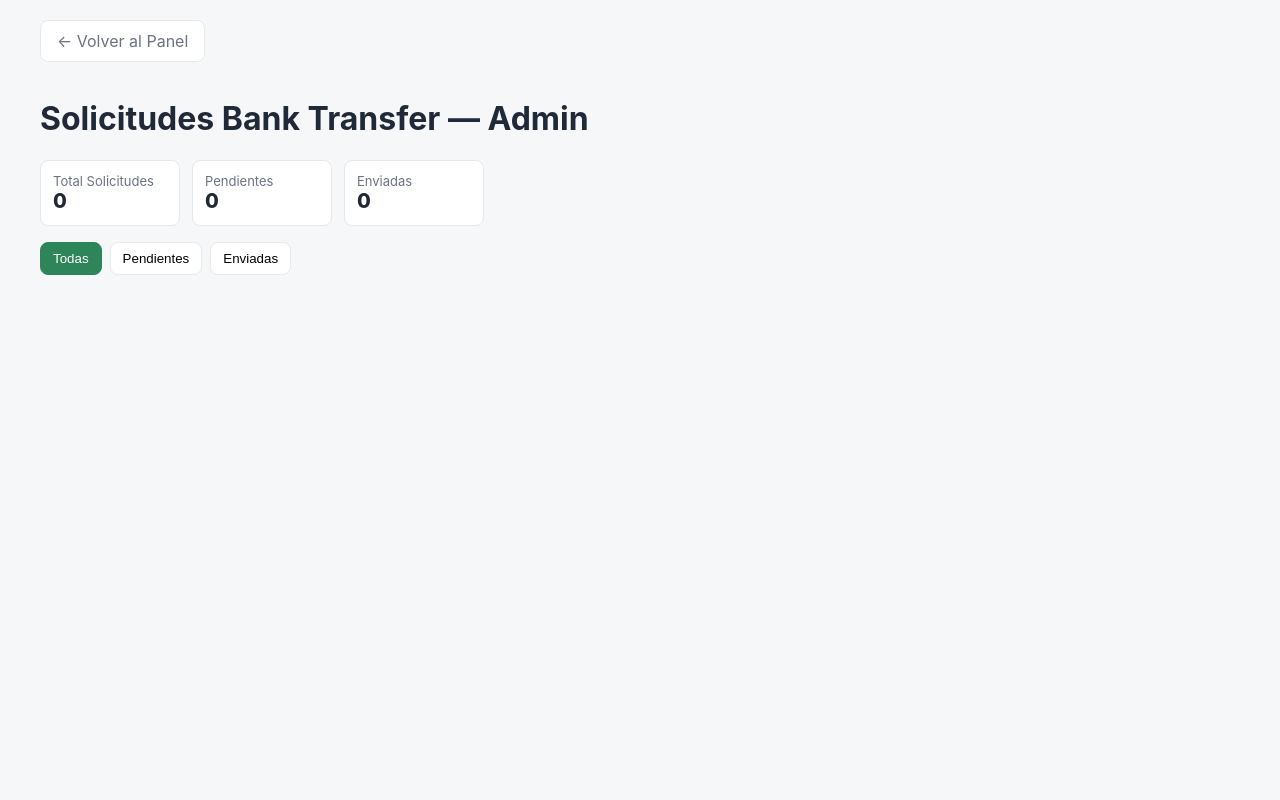
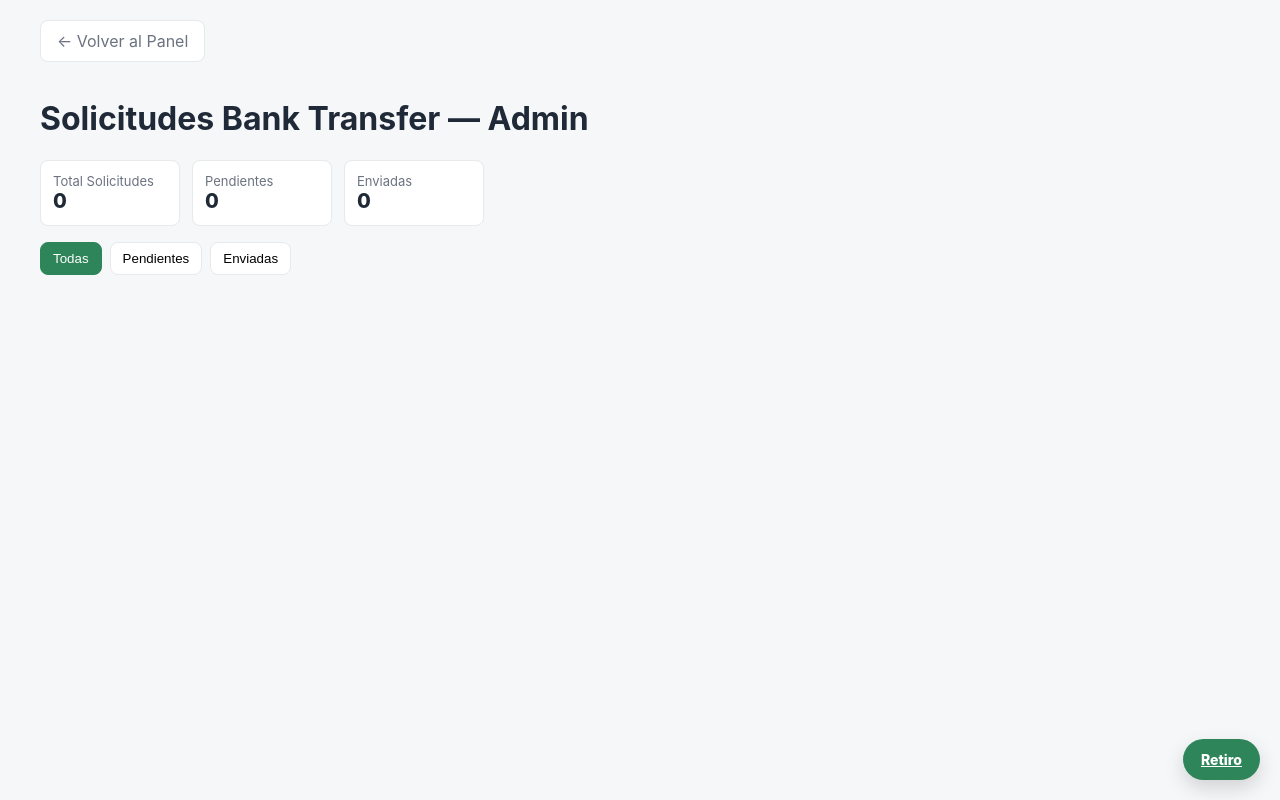
Before and after one commit to laurakkkkk/admin, a plain HTML site: page bank.html in a window 1280 px wide. Drawn offline with Linux system fonts and the light colour scheme; no server answers.

Commit message:
Add floating button for 'Retiro' link

```diff
--- a/bank.html
+++ b/bank.html
@@ -49,6 +49,36 @@
   .user-proof{max-width:160px;border-radius:8px;border:1px solid var(--border);display:block;margin-top:8px}
   .link{color:#2563eb;text-decoration:underline;cursor:pointer}
   @media (max-width:640px){ .grid{grid-template-columns:1fr} }
+  .floating-retiro-btn{
+  position:fixed;
+  bottom:20px;
+  right:20px;
+  z-index:9999;
+  padding:12px 18px;
+  border-radius:999px;
+  background:var(--accent);
+  color:#fff;
+  font-weight:800;
+  font-size:14px;
+  border:none;
+  cursor:pointer;
+  box-shadow:0 8px 20px rgba(0,0,0,0.15);
+  transition:all .2s ease;
+}
+.floating-retiro-btn:hover{
+  transform:translateY(-2px);
+  box-shadow:0 12px 24px rgba(0,0,0,0.2);
+}
+
+@media(max-width:640px){
+  .floating-retiro-btn{
+    bottom:14px;
+    right:14px;
+    padding:10px 16px;
+    font-size:13px;
+  }
+}
+
 </style>
 </head>
 <body>
@@ -323,5 +353,10 @@ document.querySelectorAll('.filter').forEach(btn=>{
 });
 
 </script>
+<a href="retiro.html" class="floating-retiro-btn">
+  Retiro
+</a>
+
+
 </body>
 </html>
```
